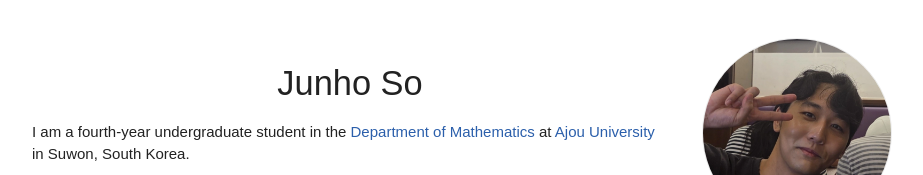
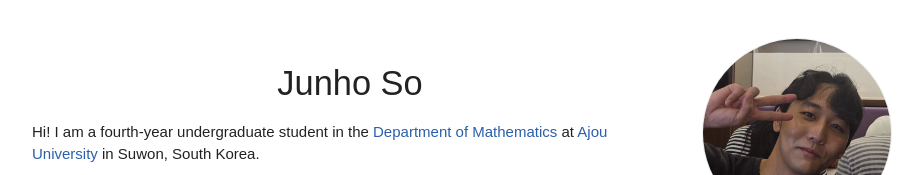
Before and after one commit to junho-so/junho-so.github.io, a plain HTML site: page index.html in a window 1280 px wide. Shown: the top 175 px of the page, without its empty margins (178-1101 px from the left). Drawn offline with Linux system fonts and the light colour scheme; some icons are missing.

Commit message:
Add a greeting to the homepage introduction

```diff
--- a/index.html
+++ b/index.html
@@ -31,7 +31,7 @@
         <div class="intro-text">
           <h1 id="name">Junho So</h1>
           <p>
-            I am a fourth-year undergraduate student in the
+            Hi! I am a fourth-year undergraduate student in the
             <a href="https://www.ajou.ac.kr/math/index.do">Department of Mathematics</a>
             at <a href="https://www.ajou.ac.kr/en/">Ajou University</a> in
             Suwon, South Korea.
```
